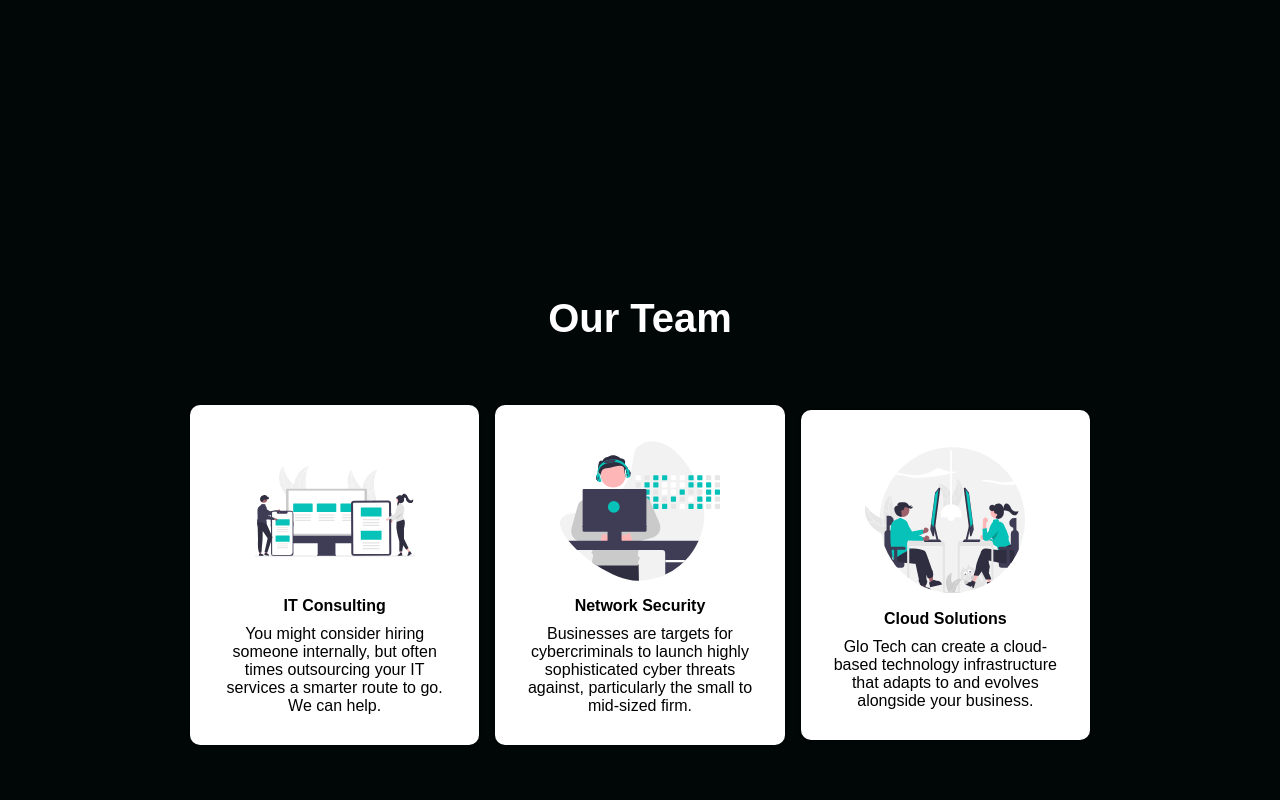
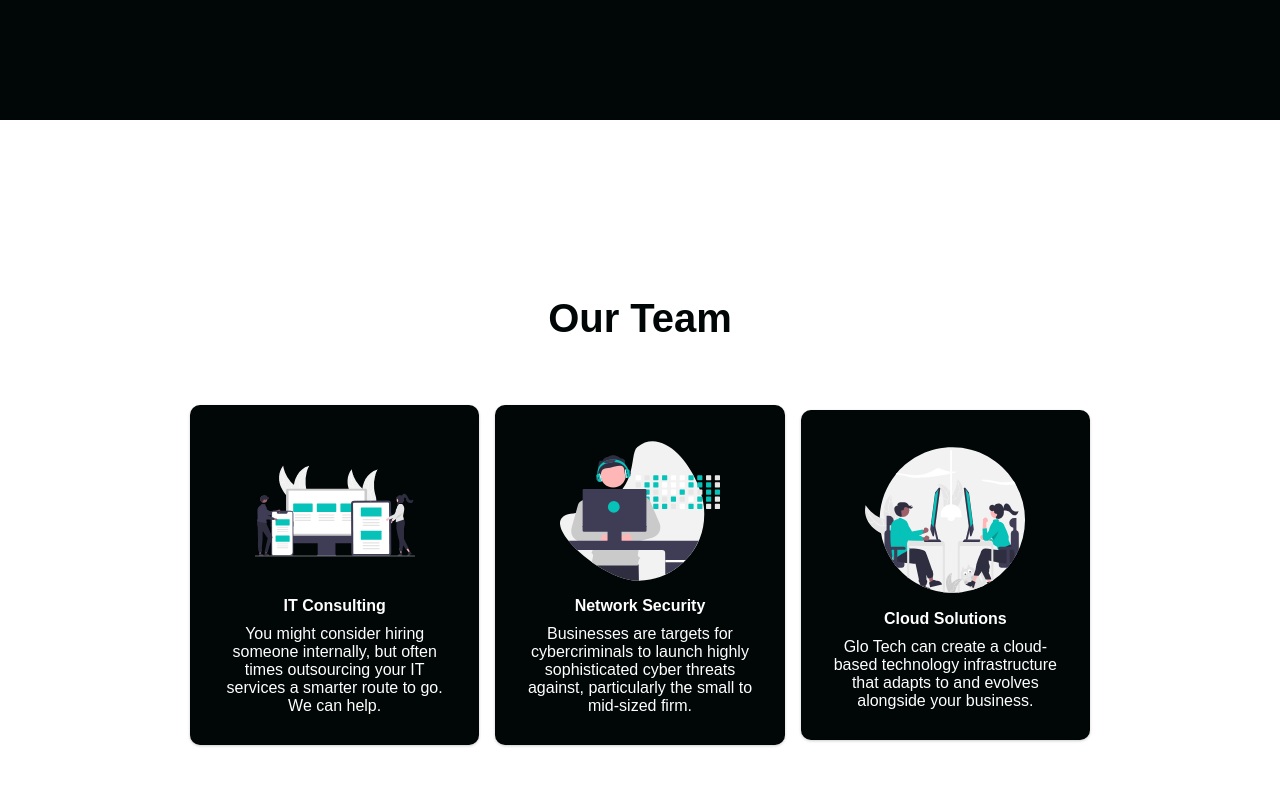
Before and after one commit to kristamcmanus/it-consulting-site-react, a React (Create React App) app: page / in a window 1280 px wide. Shown: the part 3200-4000 px from the top of the page. Built offline with nearby package versions, Linux system fonts and the light colour scheme; the HTML template or start-up script is replaced by a standard one; a web font is replaced by a local one.

Commit message:
Change background color, card color and text for team section

```diff
--- a/src/components/Team/TeamElements.js
+++ b/src/components/Team/TeamElements.js
@@ -6,7 +6,7 @@ export const TeamContainer = styled.div`
   flex-direction: column;
   justify-content: center;
   align-items: center;
-  background: #010606;
+  background: #fff;
 
   @media screen and (max-width: 768px) {
     height: 1100px;
@@ -37,7 +37,7 @@ export const TeamWrapper = styled.div`
 `;
 
 export const TeamCard = styled.div`
-  background: #fff;
+  background: #010606;
   display: flex;
   flex-direction: column;
   justify-content: flex-start;
@@ -63,8 +63,8 @@ export const TeamIcon = styled.img`
 
 export const TeamH1 = styled.h1`
   font-size: 2.5rem;
-  color: #fff;
   margin-bottom: 64px;
+  color: #010606;
 
   @media screen and (max-width: 480px) {
     font-size: 2rem;
@@ -74,9 +74,11 @@ export const TeamH1 = styled.h1`
 export const TeamH2 = styled.h2`
   font-size: 1rem;
   margin-bottom: 10px;
+  color: #fff;
 `;
 
 export const TeamP = styled.p`
   font-size: 1rem;
   text-align: center;
+  color: #fff;
 `;
```
